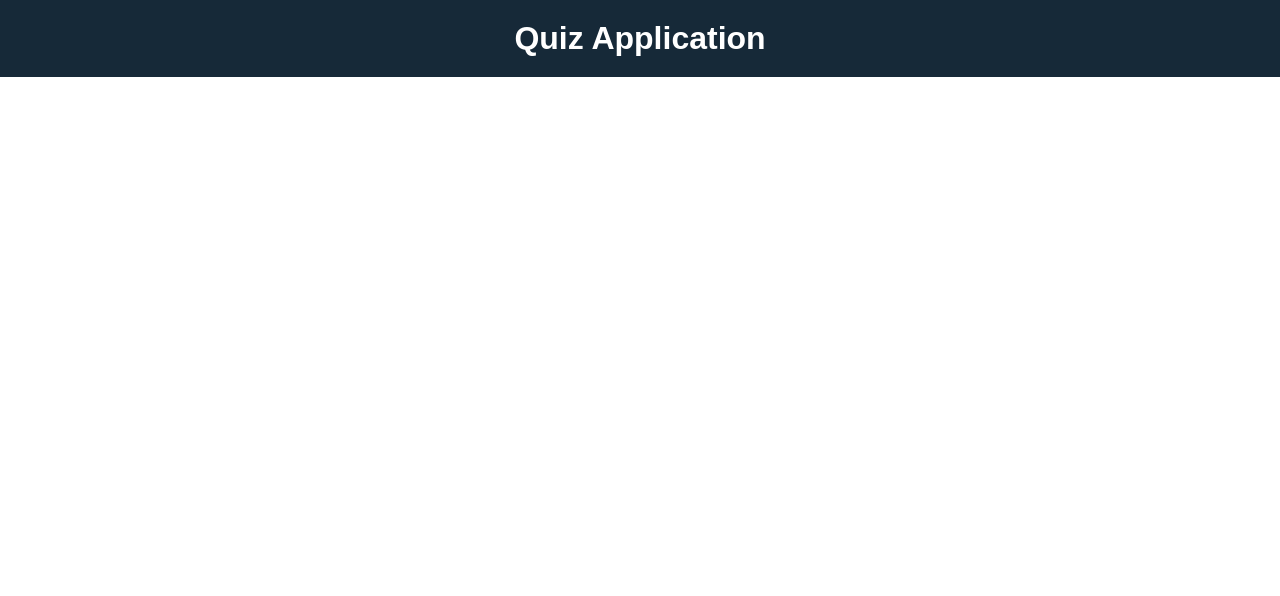
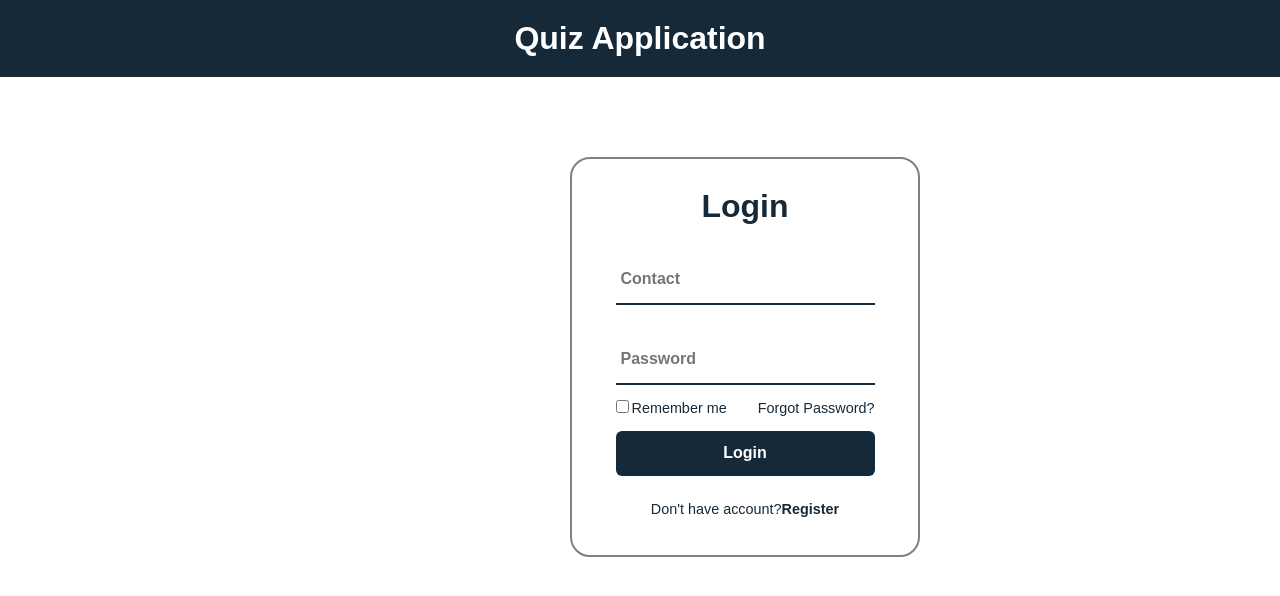
Before and after one commit to Prithvi105/quizapp, a React (Create React App) app: page / in a window 1280 px wide. Before the commit this address had no page. Shown: the top 596 px of the page. Built offline with nearby package versions, Linux system fonts and the light colour scheme.

Commit message:
login & registration link

```diff
--- a/src/App.jsx
+++ b/src/App.jsx
@@ -10,7 +10,7 @@ export const App = () => {
       <BrowserRouter>
       <Header/>
         <Routes>
-          <Route path="/login" element={<Login />} />
+          <Route path="/" element={<Login />} />
           <Route path="/registration" element={<Register />} />
         </Routes>
       </BrowserRouter>
--- a/src/components/registrationForm/index.jsx
+++ b/src/components/registrationForm/index.jsx
@@ -71,7 +71,7 @@ export const Register = () => {
           <input type="button" value="Register" onClick={register} />
 
           <div class="login-register">
-            <p>Already have an account?<a href="login" class="login-link">Login</a></p>
+            <p>Already have an account?<a href="/" class="login-link">Login</a></p>
           </div>
 
         </form>
```
